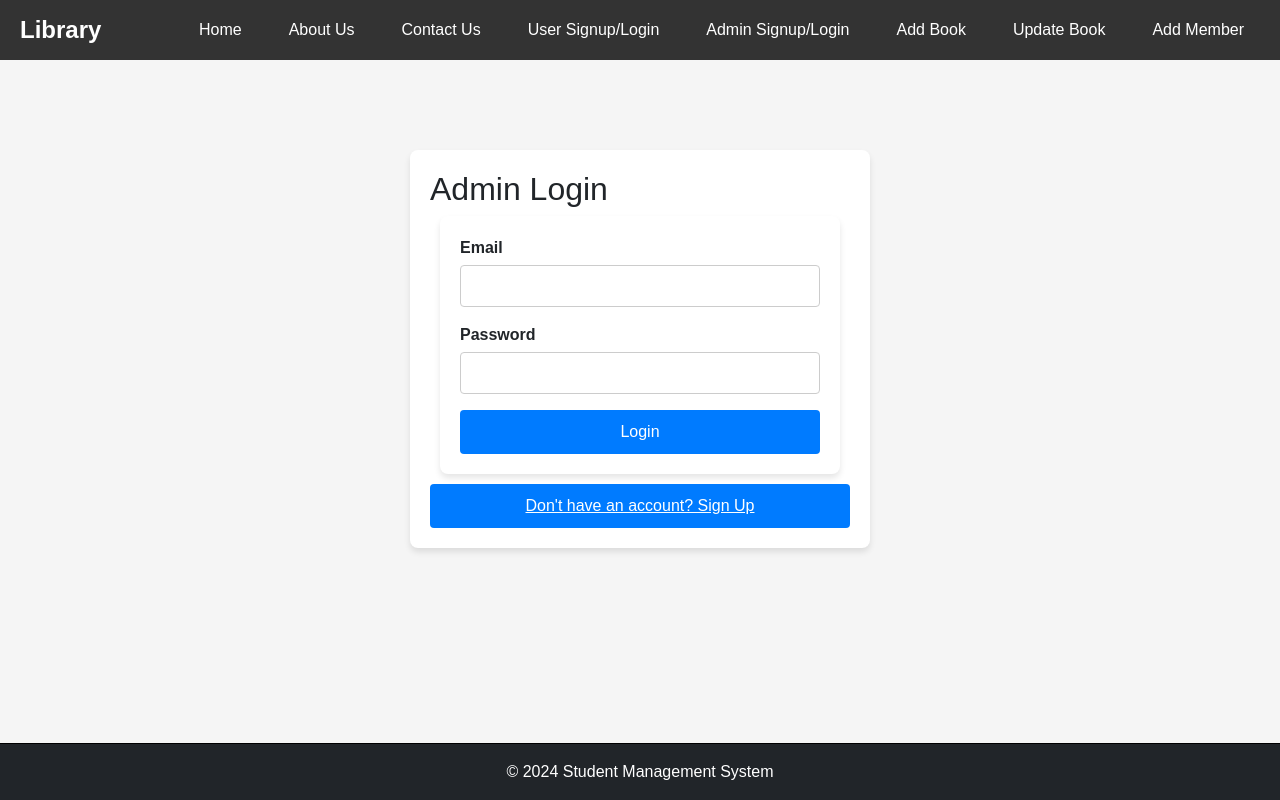
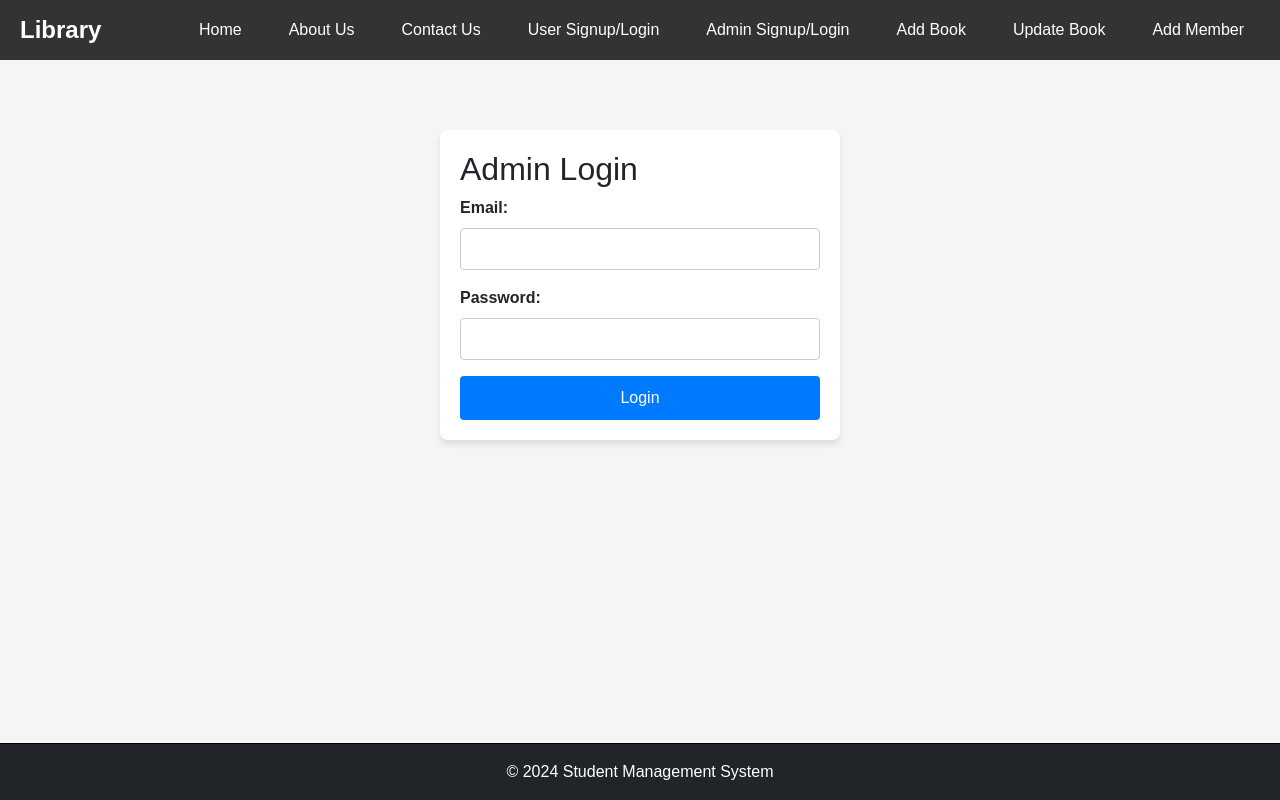
Before and after one commit to saubhagyafernando/library-Frontend, a React (Vite) app: page /admin-login-signup in a window 1280 px wide. Built offline with nearby package versions, Linux system fonts and the light colour scheme.

Commit message:
create admin login part

```diff
--- a/src/Components/AdminLoginSignUp.tsx
+++ b/src/Components/AdminLoginSignUp.tsx
@@ -1,93 +1,46 @@
 import React, { useState } from 'react';
+import { useNavigate } from 'react-router-dom';
 import { useAuth } from '../Utils/AuthContext';
 import './LoginSignUp.css';
 
 const AdminLoginSignUp: React.FC = () => {
-  const [isLogin, setIsLogin] = useState(true);
   const { login } = useAuth();
-  const [adminName, setAdminName] = useState('');
   const [email, setEmail] = useState('');
   const [password, setPassword] = useState('');
-  const [confirmPassword, setConfirmPassword] = useState('');
   const [error, setError] = useState('');
-
-  const toggleForm = () => {
-    setIsLogin(!isLogin);
-  };
+  const navigate = useNavigate();
 
   const handleSubmit = (event: React.FormEvent) => {
     event.preventDefault();
-    if (!isLogin && password !== confirmPassword) {
-      setError('Passwords do not match');
-      return;
-    }
     setError('');
     login(true); // Log in as admin
+    navigate('/add-book'); // Redirect to admin dashboard
   };
 
   return (
-    <div className="container">
-      <div className="form-container">
-        <h2>{isLogin ? 'Admin Login' : 'Admin Sign Up'}</h2>
     <form onSubmit={handleSubmit}>
-          {!isLogin && (
-            <div className="form-group">
-              <label htmlFor="adminName">Admin Name</label>
-              <input
-                type="text"
-                id="adminName"
-                className="form-control"
-                value={adminName}
-                onChange={(e) => setAdminName(e.target.value)}
-                required
-              />
-            </div>
-          )}
-          <div className="form-group">
-            <label htmlFor="email">Email</label>
+      <h2>Admin Login</h2>
+      {error && <p className="error">{error}</p>}
+      <div>
+        <label>Email:</label>
         <input
           type="email"
-              id="email"
-              className="form-control"
           value={email}
           onChange={(e) => setEmail(e.target.value)}
           required
         />
       </div>
-          <div className="form-group">
-            <label htmlFor="password">Password</label>
+      <div>
+        <label>Password:</label>
         <input
           type="password"
-              id="password"
-              className="form-control"
           value={password}
           onChange={(e) => setPassword(e.target.value)}
           required
         />
       </div>
-          {!isLogin && (
-            <div className="form-group">
-              <label htmlFor="confirmPassword">Confirm Password</label>
-              <input
-                type="password"
-                id="confirmPassword"
-                className="form-control"
-                value={confirmPassword}
-                onChange={(e) => setConfirmPassword(e.target.value)}
-                required
-              />
-            </div>
-          )}
-          {error && <p className="error">{error}</p>}
-          <button type="submit" className="btn btn-primary">
-            {isLogin ? 'Login' : 'Sign Up'}
-          </button>
+      <button type="submit">Login</button>
     </form>
-        <button onClick={toggleForm} className="btn btn-link">
-          {isLogin ? 'Don\'t have an account? Sign Up' : 'Already have an account? Login'}
-        </button>
-      </div>
-    </div>
   );
 };
 
```
Lines whose indentation alone changed are shown as unchanged.
